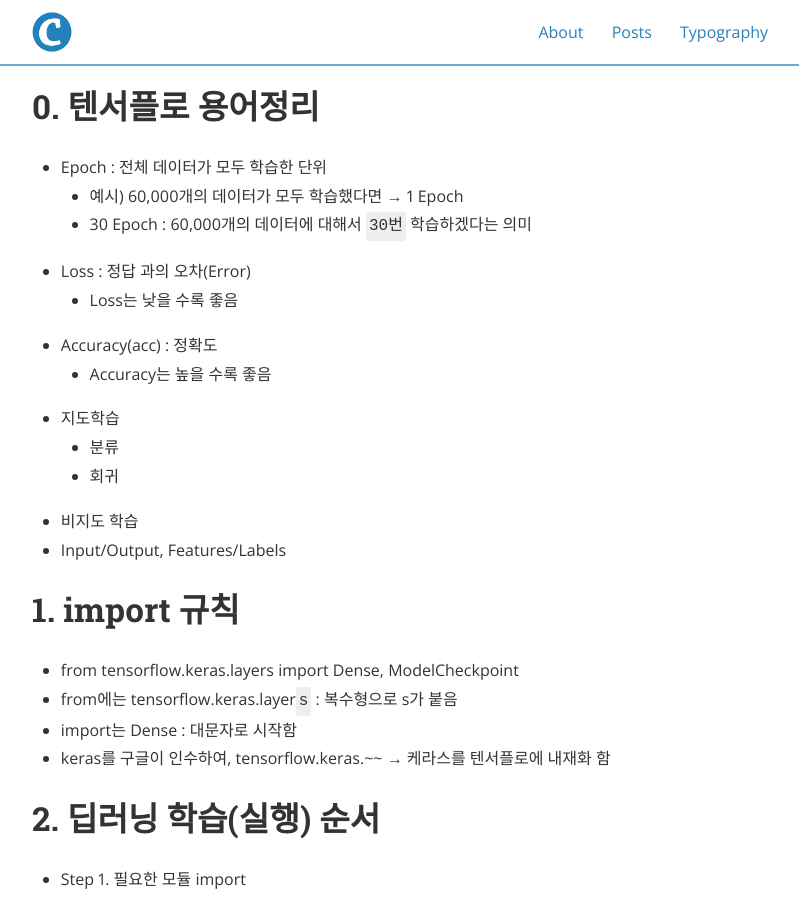
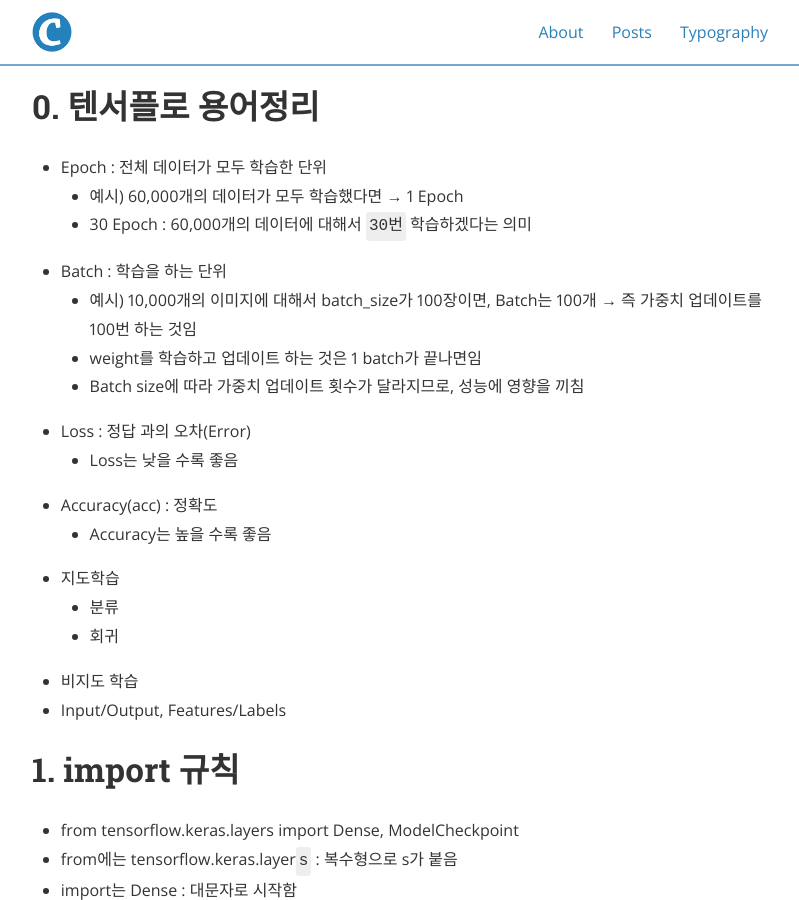
Before and after one commit to Taeho-Kim-0322/Taeho-Kim-0322.github.io, a Jekyll site: the page built from _posts/2021-02-26-텐서플로1.md, in a window 1280 px wide and 900 px high, scrolled down 545 px. Shown: the whole window, without its empty margins (240-1039 px from the left). Built offline with Jekyll 4.4.1, drawn with Linux system fonts in a browser that asks for light colours; nearby versions of some CDN libraries.

Commit message:
Update 2021-02-26-텐서플로1.md

```diff
--- a/_posts/2021-02-26-텐서플로1.md
+++ b/_posts/2021-02-26-텐서플로1.md
@@ -15,6 +15,10 @@ cover: "/assets/instacode.png"
 - Epoch : 전체 데이터가 모두 학습한 단위
   - 예시) 60,000개의 데이터가 모두 학습했다면 → 1 Epoch
   - 30 Epoch : 60,000개의 데이터에 대해서 `30번` 학습하겠다는 의미
+- Batch : 학습을 하는 단위
+  - 예시) 10,000개의 이미지에 대해서 batch_size가 100장이면, Batch는 100개 → 즉 가중치 업데이트를 100번 하는 것임
+  - weight를 학습하고 업데이트 하는 것은 1 batch가 끝나면임
+  - Batch size에 따라 가중치 업데이트 횟수가 달라지므로, 성능에 영향을 끼침
 - Loss : 정답 과의 오차(Error)
   - Loss는 낮을 수록 좋음
 - Accuracy(acc) : 정확도
```
